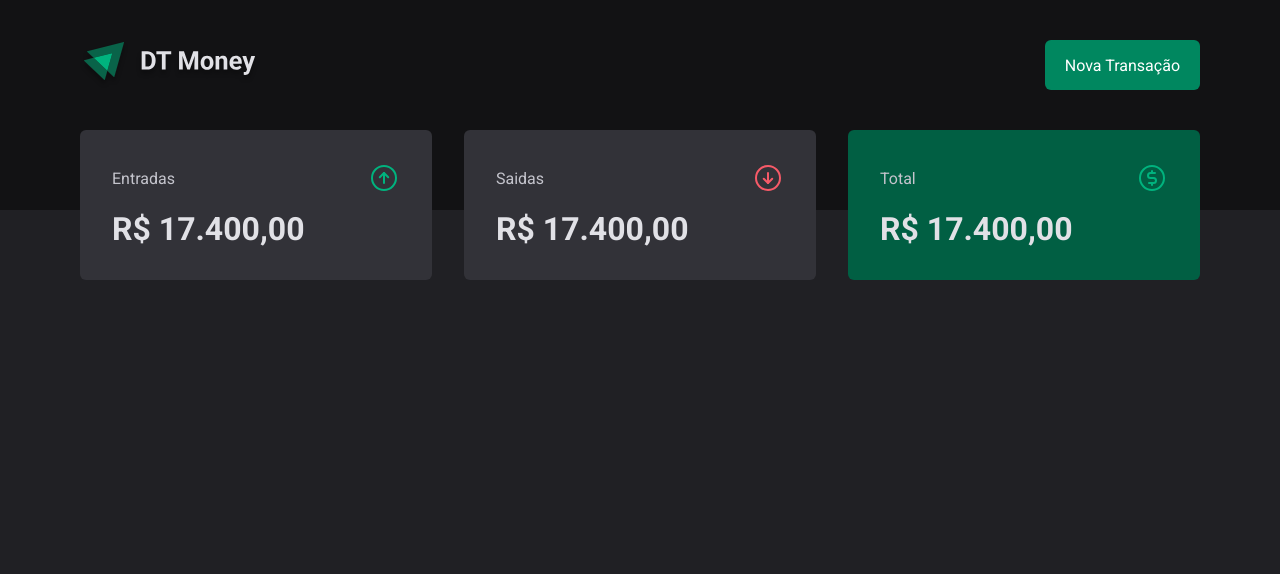
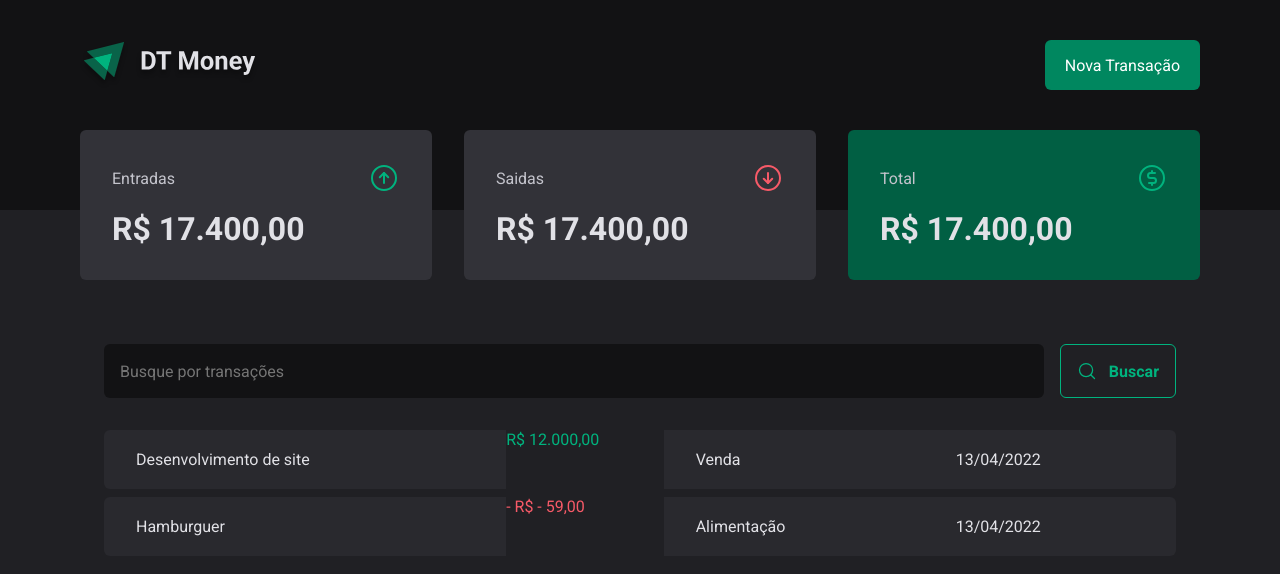
Before and after one commit to FabianHenrick/03-dt-money, a React (Vite) app: page / in a window 1280 px wide. Shown: the top 574 px of the page. Built offline with nearby package versions, Linux system fonts and the light colour scheme.

Commit message:
Transactions Table and SearchForm

```diff
--- /dev/null
+++ b/src/pages/Transactions/components/SearchForm/index.tsx
@@ -0,0 +1,14 @@
+import { MagnifyingGlass, Placeholder } from "phosphor-react";
+import { SearchFormContainer } from "./styles";
+
+export function SearchFomr() {
+  return (
+    <SearchFormContainer>
+      <input type="text" placeholder="Busque por transações"></input>
+      <button type="submit">
+        <MagnifyingGlass size={20} />
+        Buscar
+      </button>
+    </SearchFormContainer>
+  );
+}
--- /dev/null
+++ b/src/pages/Transactions/components/SearchForm/styles.ts
@@ -0,0 +1,39 @@
+import styled from "styled-components";
+
+export const SearchFormContainer = styled.form`
+  display: flex;
+  gap: 1rem;
+
+  input {
+    flex: 1;
+    border-radius: 6px;
+    border: 0;
+    background: ${(props) => props.theme["gray-900"]};
+    color: ${(props) => props.theme["gray-300"]};
+    padding: 1rem;
+  }
+
+  &::placeholder {
+    color: ${(props) => props.theme["gray-500"]};
+  }
+
+  button {
+    display: flex;
+    align-items: center;
+    gap: 0.75rem;
+    border: 0;
+    padding: 1rem;
+    background: transparent;
+    border: 1px solid ${(props) => props.theme["green-300"]};
+    color: ${(props) => props.theme["green-300"]};
+    font-weight: bold;
+    border-radius: 6px;
+    transition: background-color 0.5s, color 0.5s, border-color 0.5s;
+
+    &:hover {
+      background: ${(props) => props.theme["green-500"]};
+      border-color: ${(props) => props.theme["green-500"]};
+      color: ${(props) => props.theme["white"]};
+    }
+  }
+`;
--- a/src/pages/Transactions/index.tsx
+++ b/src/pages/Transactions/index.tsx
@@ -1,11 +1,36 @@
 import { Header } from "../../components/Header";
 import { Summary } from "../../components/Summary";
+import { SearchFomr } from "./components/SearchForm";
+import {
+  PriceHighLight,
+  TransactionsContainer,
+  TransactionsTable,
+} from "./styles";
 
 export function Transactions() {
   return (
     <div>
       <Header />
       <Summary />
+      <TransactionsContainer>
+        <SearchFomr />
+        <TransactionsTable>
+          <tbody>
+            <tr>
+              <td>Desenvolvimento de site</td>
+              <PriceHighLight variant="income">R$ 12.000,00 </PriceHighLight>
+              <td>Venda</td>
+              <td>13/04/2022</td>
+            </tr>
+            <tr>
+              <td>Hamburguer</td>
+              <PriceHighLight variant="outcome">- R$ - 59,00 </PriceHighLight>
+              <td>Alimentação</td>
+              <td>13/04/2022</td>
+            </tr>
+          </tbody>
+        </TransactionsTable>
+      </TransactionsContainer>
     </div>
   );
 }
--- a/src/pages/Transactions/styles.ts
+++ b/src/pages/Transactions/styles.ts
@@ -0,0 +1,40 @@
+import styled from "styled-components";
+
+export const TransactionsContainer = styled.main`
+  width: 100%;
+  max-width: 1120px;
+  margin: 4rem auto 0;
+  padding: 0 1.5rem;
+`;
+
+export const TransactionsTable = styled.table`
+  width: 100%;
+  border-collapse: separate;
+  border-spacing: 0 0.5rem;
+  margin-top: 1.5rem;
+
+  td {
+    padding: 1.25rem 2rem;
+    background: ${(props) => props.theme["gray-700"]};
+
+    &:first-child {
+      border-top-left-radius: 6px;
+      border-bottom-left-radius: 6px;
+    }
+
+    &:last-child {
+      border-top-right-radius: 6px;
+      border-bottom-right-radius: 6px;
+    }
+  }
+`;
+interface PriceHighLightProps {
+  variant?: "income" | "outcome";
+}
+
+export const PriceHighLight = styled.span<PriceHighLightProps>`
+  color: ${(props) =>
+    props.variant === "income"
+      ? props.theme["green-300"]
+      : props.theme["red-300"]};
+`;
```
